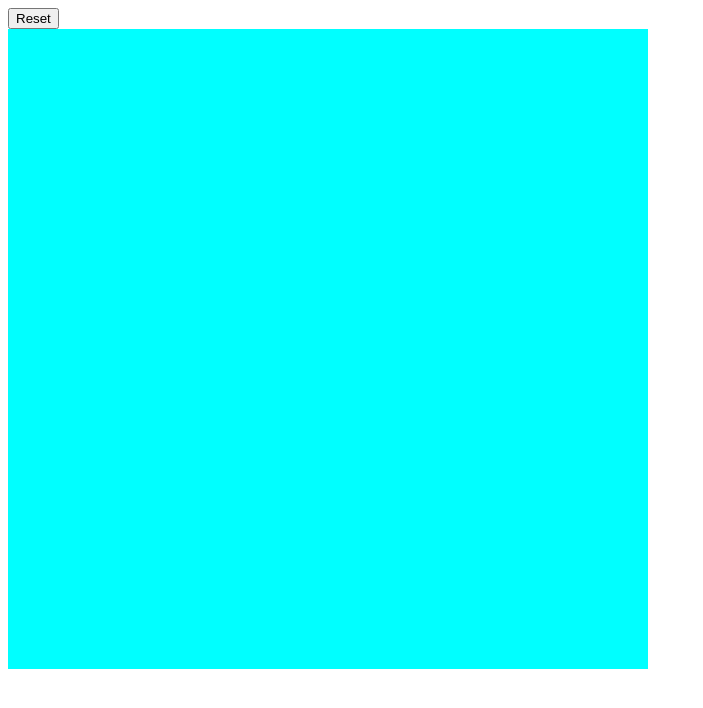
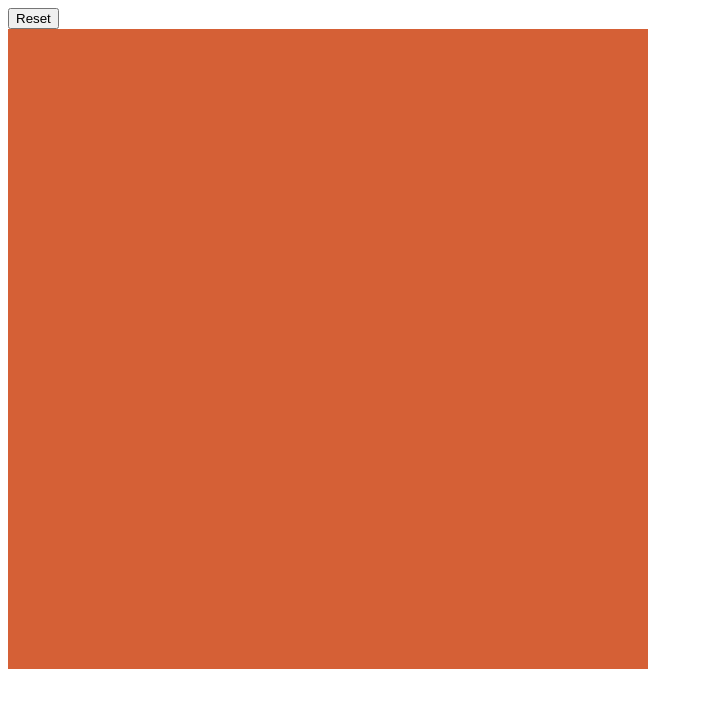
Before and after one commit to NorbertoZirio/Etch-a-Sketch, a plain HTML site: page index.html in a window 1280 px wide. Shown: the whole page, without its empty margins (0-703 px from the left). Drawn offline with Linux system fonts and the light colour scheme.

Commit message:
All done :)

```diff
--- a/script.js
+++ b/script.js
@@ -26,11 +26,19 @@ function createGreed(){
     //seleccionando los cuadrados
     const content=document.querySelectorAll(".greenSquare")
 
-
+    let colorRed=Math.random()*255
+    let colorGreen=Math.random()*255
+    let colorBlue=Math.random()*255
+    let opacity= 0.1
     //comportamiento de los cuadrados(Cambiar a rojo)
     content.forEach((greenSquare) => {
+
+        greenSquare.style.background= `rgb(${colorRed}, ${colorGreen}, ${colorBlue})`
+        greenSquare.style.opacity=1
         greenSquare.addEventListener("mouseenter", function (e){
             e.target.style.background="red"
+            e.target.style.opacity=opacity
+            opacity+=0.1
         })
     })
 }
--- a/style.css
+++ b/style.css
@@ -6,9 +6,3 @@
     justify-content: center;
 
 }
-
-.greenSquare{
-
-    background-color: aqua;
-
-}
```
